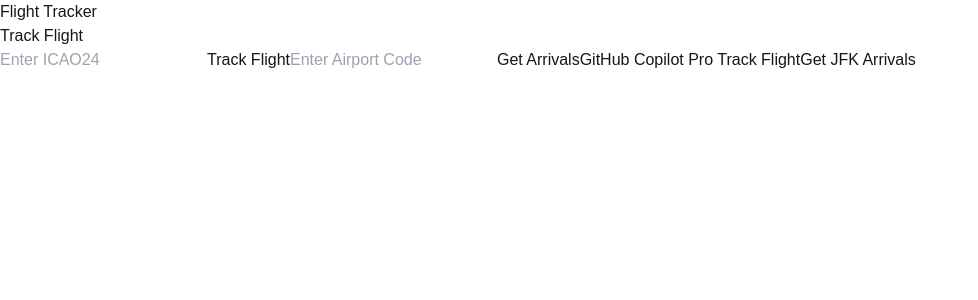
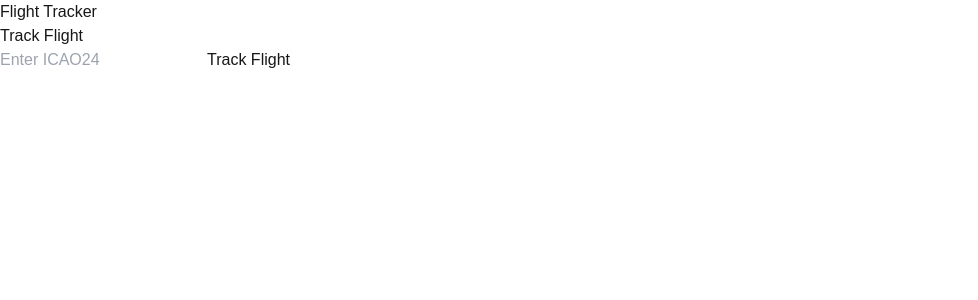
Before and after one commit to tjdove/flight_tracker, a Next.js app: page / in a window 1280 px wide. Shown: the top 300 px of the page, without its empty margins (0-978 px from the left). Built offline with nearby package versions, Linux system fonts and the light colour scheme.

Commit message:
Fetch errors

```diff
--- a/src/app/components/FlightDataDisplay.tsx
+++ b/src/app/components/FlightDataDisplay.tsx
@@ -11,7 +11,7 @@ export function FlightDataDisplay({ data }: FlightDataDisplayProps) {
   if (!data) return null
 
   return (
-    <div className="p-4 bg-white rounded shadow">
+    <div className="p-4 text-gray-600 bg-white rounded shadow">
       <pre className="whitespace-pre-wrap">{JSON.stringify(data, null, 2)}</pre>
     </div>
   )
--- a/src/app/components/FlightTracker.tsx
+++ b/src/app/components/FlightTracker.tsx
@@ -9,13 +9,16 @@ export function FlightTracker() {
   const [flightData, setFlightData] = useState<
     AircraftState | FlightInfo[] | null
   >(null)
+
   const [loading, setLoading] = useState(false)
   const [error, setError] = useState<string | null>(null)
 
   const fetchFlightState = async (icao24: string) => {
     try {
       setLoading(true)
-      const response = await fetch(`/api/flights?action=state&param1=${icao24}`)
+      // const response = await fetch(`/api/flights?action=state&param1=${icao24}`)
+      const response = await fetch(`https://opensky-network.org/api/states/all`)
+      console.log("Response:  " + response)
       if (!response.ok) throw new Error("Failed to fetch flight state")
       const data = await response.json()
       setFlightData(data)
@@ -26,25 +29,25 @@ export function FlightTracker() {
     }
   }
 
-  const fetchAirportArrivals = async (airport: string) => {
-    const now = Math.floor(Date.now() / 1000)
-    const dayAgo = now - 24 * 60 * 60
+  // const fetchAirportArrivals = async (airport: string) => {
+  //   const now = Math.floor(Date.now() / 1000)
+  //   const dayAgo = now - 24 * 60 * 60
 
-    try {
-      setLoading(true)
-      const response = await fetch(
-        `/api/flights?action=arrivals&param1=${airport}&param2=${dayAgo}&param3=${now}`
-      )
-      if (!response.ok) throw new Error("Failed to fetch airport arrivals")
-      const data = await response.json()
-      console.log("Data:  " + data)
-      setFlightData(data)
-    } catch (err) {
-      setError(err instanceof Error ? err.message : "An error occurred")
-    } finally {
-      setLoading(false)
-    }
-  }
+  //   try {
+  //     setLoading(true)
+  //     const response = await fetch(
+  //       `/api/flights?action=arrivals&param1=${airport}&param2=${dayAgo}&param3=${now}`
+  //     )
+  //     if (!response.ok) throw new Error("Failed to fetch airport arrivals")
+  //     const data = await response.json()
+  //     console.log("Data:  " + data)
+  //     setFlightData(data)
+  //   } catch (err) {
+  //     setError(err instanceof Error ? err.message : "An error occurred")
+  //   } finally {
+  //     setLoading(false)
+  //   }
+  // }
 
   return (
     <div className="p-6">
@@ -54,8 +57,8 @@ export function FlightTracker() {
         <input
           type="text"
           placeholder="Enter ICAO24"
-          className="px-4 py-2 border rounded"
-          onChange={(e) => setFlightData(e.target.value)}
+          className="px-4 py-2 text-gray-600 border rounded"
+          // onChange={(e) => setFlightData(e.target.value)}
         />
         <button
           onClick={() => fetchFlightState(flightData as string)}
@@ -64,11 +67,11 @@ export function FlightTracker() {
           Track Flight
         </button>
 
-        <input
+        {/* <input
           type="text"
           placeholder="Enter Airport Code"
-          className="px-4 py-2 border rounded"
-          onChange={(e) => setFlightData(e.target.value)}
+          className="px-4 py-2 text-gray-600 border rounded"
+          // onChange={(e) => setFlightData(e.target.value)}
         />
         <button
           onClick={() => fetchAirportArrivals(flightData as string)}
@@ -88,6 +91,7 @@ export function FlightTracker() {
         >
           Get JFK Arrivals
         </button>
+        */}
       </div>
 
       {loading && <p className="text-gray-600">Loading...</p>}
```
